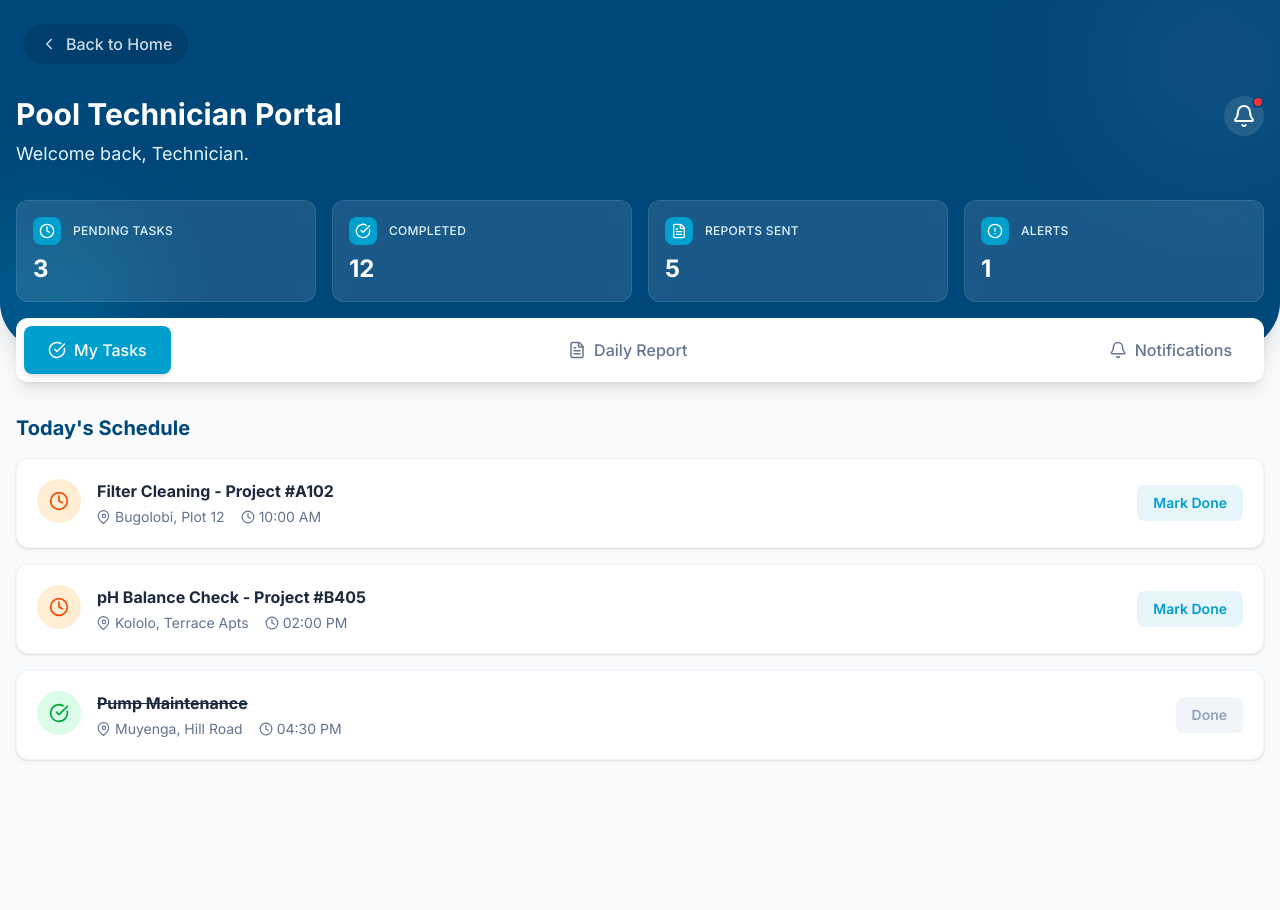
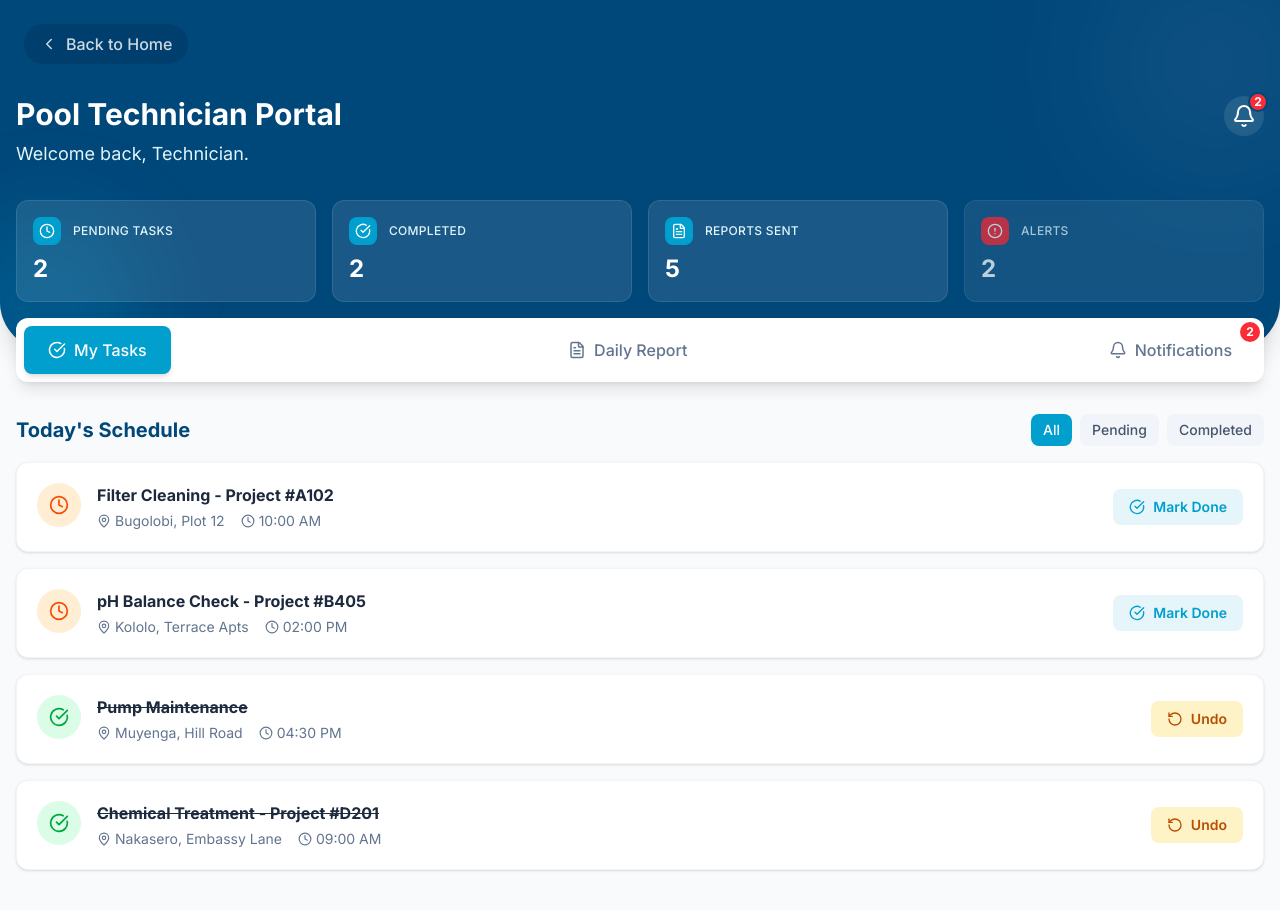
Before and after one commit to Festo-Wampamba/Afridrop, a Next.js app: page /portal/technician/dashboard in a window 1280 px wide. Shown: the top 910 px of the page. Before the commit the page ends 840 px from the top, so only its background shows below. Built offline with nearby package versions, Linux system fonts and the light colour scheme.

Commit message:
feat(technician): Enhanced dashboard interactivity
- Add task completion toggle with 'Undo'
- Add notification read/unread states
- Implement detailed view for notifications
- Make KPI cards clickable to filter tasks

```diff
--- a/src/app/portal/technician/dashboard/page.tsx
+++ b/src/app/portal/technician/dashboard/page.tsx
@@ -1,11 +1,87 @@
 'use client';
 
 import { useState } from 'react';
-import { Calendar, CheckCircle, Clock, FileText, AlertCircle, ChevronRight, Bell } from 'lucide-react';
+import { Calendar, CheckCircle, Clock, FileText, AlertCircle, ChevronRight, Bell, MapPin, Send, X, Eye, RotateCcw } from 'lucide-react';
 import Link from 'next/link';
+
+// Types for better structure
+interface Task {
+  id: number;
+  title: string;
+  location: string;
+  time: string;
+  status: 'pending' | 'completed';
+  priority: 'high' | 'medium' | 'low';
+}
+
+interface Notification {
+  id: number;
+  type: 'info' | 'success' | 'warning';
+  title: string;
+  message: string;
+  time: string;
+  isRead: boolean;
+}
+
+// Initial data
+const initialTasks: Task[] = [
+  { id: 1, title: 'Filter Cleaning - Project #A102', location: 'Bugolobi, Plot 12', time: '10:00 AM', status: 'pending', priority: 'high' },
+  { id: 2, title: 'pH Balance Check - Project #B405', location: 'Kololo, Terrace Apts', time: '02:00 PM', status: 'pending', priority: 'medium' },
+  { id: 3, title: 'Pump Maintenance', location: 'Muyenga, Hill Road', time: '04:30 PM', status: 'completed', priority: 'low' },
+  { id: 4, title: 'Chemical Treatment - Project #D201', location: 'Nakasero, Embassy Lane', time: '09:00 AM', status: 'completed', priority: 'high' },
+];
+
+const initialNotifications: Notification[] = [
+  { id: 1, type: 'info', title: 'New Task Assigned', message: 'You have been assigned to Project #C789 for a routine inspection on Friday. Please confirm availability and review the project details before the scheduled visit.', time: '2 hours ago', isRead: false },
+  { id: 2, type: 'success', title: 'Report Approved', message: 'Your daily report for Bugolobi site has been reviewed and approved by Admin. Great work maintaining the pool standards!', time: 'Yesterday', isRead: false },
+  { id: 3, type: 'warning', title: 'Equipment Alert', message: 'Low chlorine stock detected. Please requisition more supplies from the main office before your next scheduled maintenance.', time: '2 days ago', isRead: true },
+];
 
 export default function TechnicianPortal() {
   const [activeTab, setActiveTab] = useState<'tasks' | 'report' | 'notifications'>('tasks');
+  const [filterType, setFilterType] = useState<'all' | 'pending' | 'completed' | 'alerts'>('all');
+  const [tasks, setTasks] = useState<Task[]>(initialTasks);
+  const [notifications, setNotifications] = useState<Notification[]>(initialNotifications);
+  const [selectedNotification, setSelectedNotification] = useState<Notification | null>(null);
+
+  // Computed stats
+  const pendingCount = tasks.filter(t => t.status === 'pending').length;
+  const completedCount = tasks.filter(t => t.status === 'completed').length;
+  const reportsCount = 5; // Mock
+  const alertsCount = notifications.filter(n => !n.isRead).length;
+
+  // Toggle task status
+  const toggleTaskStatus = (taskId: number) => {
+    setTasks(prev => prev.map(task =>
+      task.id === taskId
+        ? { ...task, status: task.status === 'completed' ? 'pending' : 'completed' }
+        : task
+    ));
+  };
+
+  // Mark notification as read
+  const markAsRead = (notificationId: number) => {
+    setNotifications(prev => prev.map(n =>
+      n.id === notificationId ? { ...n, isRead: true } : n
+    ));
+  };
+
+  // Handle stat card click
+  const handleStatClick = (type: 'pending' | 'completed' | 'reports' | 'alerts') => {
+    if (type === 'reports') {
+      setActiveTab('report');
+    } else if (type === 'alerts') {
+      setActiveTab('notifications');
+    } else {
+      setActiveTab('tasks');
+      setFilterType(type);
+    }
+  };
+
+  // Filter tasks based on filterType
+  const filteredTasks = filterType === 'all'
+    ? tasks
+    : tasks.filter(t => t.status === filterType);
 
   return (
     <div className="min-h-screen bg-slate-50 pb-20">
@@ -29,18 +105,50 @@ export default function TechnicianPortal() {
                     <h1 className="text-3xl font-bold mb-2">Pool Technician Portal</h1>
                     <p className="text-[#E0F5FA] text-lg">Welcome back, Technician.</p>
                 </div>
-                <div className="bg-white/10 p-2 rounded-full relative cursor-pointer hover:bg-white/20 transition-colors" onClick={() => setActiveTab('notifications')}>
+                <div
+                  className="bg-white/10 p-2 rounded-full relative cursor-pointer hover:bg-white/20 transition-colors"
+                  onClick={() => { setActiveTab('notifications'); setSelectedNotification(null); }}
+                >
                     <Bell size={24} />
-                    <span className="absolute top-0 right-0 w-3 h-3 bg-red-500 rounded-full border-2 border-[#00477A]"></span>
+                    {alertsCount > 0 && (
+                      <span className="absolute -top-1 -right-1 w-5 h-5 bg-red-500 rounded-full border-2 border-[#00477A] text-xs flex items-center justify-center font-bold">
+                        {alertsCount}
+                      </span>
+                    )}
                 </div>
             </div>
 
-            {/* Quick Stats */}
+            {/* Quick Stats - Now Clickable */}
             <div className="grid grid-cols-2 md:grid-cols-4 gap-4 mt-8">
-                <StatCard label="Pending Tasks" value="3" icon={Clock} />
-                <StatCard label="Completed" value="12" icon={CheckCircle} />
-                <StatCard label="Reports Sent" value="5" icon={FileText} />
-                <StatCard label="Alerts" value="1" icon={AlertCircle} />
+                <StatCard
+                  label="Pending Tasks"
+                  value={pendingCount.toString()}
+                  icon={Clock}
+                  onClick={() => handleStatClick('pending')}
+                  active={activeTab === 'tasks' && filterType === 'pending'}
+                />
+                <StatCard
+                  label="Completed"
+                  value={completedCount.toString()}
+                  icon={CheckCircle}
+                  onClick={() => handleStatClick('completed')}
+                  active={activeTab === 'tasks' && filterType === 'completed'}
+                />
+                <StatCard
+                  label="Reports Sent"
+                  value={reportsCount.toString()}
+                  icon={FileText}
+                  onClick={() => handleStatClick('reports')}
+                  active={activeTab === 'report'}
+                />
+                <StatCard
+                  label="Alerts"
+                  value={alertsCount.toString()}
+                  icon={AlertCircle}
+                  onClick={() => handleStatClick('alerts')}
+                  active={activeTab === 'notifications'}
+                  highlight={alertsCount > 0}
+                />
             </div>
         </div>
       </div>
@@ -50,7 +158,7 @@ export default function TechnicianPortal() {
         <div className="bg-white rounded-xl shadow-lg p-2 flex justify-between overflow-x-auto">
             <TabButton
                 active={activeTab === 'tasks'}
-                onClick={() => setActiveTab('tasks')}
+                onClick={() => { setActiveTab('tasks'); setFilterType('all'); }}
                 icon={CheckCircle}
                 label="My Tasks"
             />
@@ -62,43 +170,78 @@ export default function TechnicianPortal() {
             />
              <TabButton
                 active={activeTab === 'notifications'}
-                onClick={() => setActiveTab('notifications')}
+                onClick={() => { setActiveTab('notifications'); setSelectedNotification(null); }}
                 icon={Bell}
                 label="Notifications"
+                badge={alertsCount > 0 ? alertsCount : undefined}
             />
         </div>
       </div>
 
       {/* Content Area */}
       <div className="container mx-auto px-4 mt-8">
-        {activeTab === 'tasks' && <TasksView />}
+        {activeTab === 'tasks' && (
+          <TasksView
+            tasks={filteredTasks}
+            filterType={filterType}
+            setFilterType={setFilterType}
+            onToggleStatus={toggleTaskStatus}
+          />
+        )}
         {activeTab === 'report' && <DailyReportView />}
-        {activeTab === 'notifications' && <NotificationsView />}
+        {activeTab === 'notifications' && (
+          <NotificationsView
+            notifications={notifications}
+            selectedNotification={selectedNotification}
+            onSelect={(n) => { setSelectedNotification(n); markAsRead(n.id); }}
+            onClose={() => setSelectedNotification(null)}
+          />
+        )}
       </div>
 
     </div>
   );
 }
 
-function StatCard({ label, value, icon: Icon }: any) {
+function StatCard({ label, value, icon: Icon, onClick, active, highlight }: {
+  label: string;
+  value: string;
+  icon: any;
+  onClick: () => void;
+  active?: boolean;
+  highlight?: boolean;
+}) {
     return (
-        <div className="bg-white/10 backdrop-blur-sm rounded-xl p-4 border border-white/10 hover:bg-white/20 transition-colors">
+        <button
+          onClick={onClick}
+          className={`text-left bg-white/10 backdrop-blur-sm rounded-xl p-4 border transition-all ${
+            active
+              ? 'border-white/50 bg-white/20 ring-2 ring-white/30'
+              : 'border-white/10 hover:bg-white/20 hover:border-white/30'
+          } ${highlight ? 'animate-pulse' : ''}`}
+        >
             <div className="flex items-center gap-3 mb-2">
-                <div className="p-1.5 bg-[#009FCE] rounded-lg">
+                <div className={`p-1.5 rounded-lg ${highlight ? 'bg-red-500' : 'bg-[#009FCE]'}`}>
                     <Icon size={16} className="text-white" />
                 </div>
                 <span className="text-[#E0F5FA] text-xs font-medium uppercase tracking-wide">{label}</span>
             </div>
             <div className="text-2xl font-bold">{value}</div>
-        </div>
+        </button>
     )
 }
 
-function TabButton({ active, onClick, icon: Icon, label }: any) {
+function TabButton({ active, onClick, icon: Icon, label, badge }: {
+  active: boolean;
+  onClick: () => void;
+  icon: any;
+  label: string;
+  badge?: number;
+}) {
     return (
         <button
             onClick={onClick}
-            className={`flex items-center gap-2 px-6 py-3 rounded-lg font-medium transition-all whitespace-nowrap ${
+            className={`relative flex items-center gap-2 px-6 py-3 rounded-lg font-medium transition-all whitespace-nowrap ${
                 active
                 ? 'bg-[#009FCE] text-white shadow-md'
                 : 'text-slate-500 hover:bg-slate-50'
@@ -106,21 +249,49 @@ function TabButton({ active, onClick, icon: Icon, label }: any) {
         >
             <Icon size={18} />
             {label}
+            {badge !== undefined && badge > 0 && (
+              <span className="absolute -top-1 -right-1 w-5 h-5 bg-red-500 text-white rounded-full text-xs flex items-center justify-center font-bold">
+                {badge}
+              </span>
+            )}
         </button>
     )
 }
 
-function TasksView() {
-    const tasks = [
-        { id: 1, title: 'Filter Cleaning - Project #A102', location: 'Bugolobi, Plot 12', time: '10:00 AM', status: 'pending', priority: 'high' },
-        { id: 2, title: 'pH Balance Check - Project #B405', location: 'Kololo, Terrace Apts', time: '02:00 PM', status: 'pending', priority: 'medium' },
-        { id: 3, title: 'Pump Maintenance', location: 'Muyenga, Hill Road', time: '04:30 PM', status: 'completed', priority: 'low' },
-    ];
-
+function TasksView({ tasks, filterType, setFilterType, onToggleStatus }: {
+  tasks: Task[];
+  filterType: string;
+  setFilterType: (type: 'all' | 'pending' | 'completed' | 'alerts') => void;
+  onToggleStatus: (id: number) => void;
+}) {
     return (
         <div className="space-y-4">
-            <h2 className="text-xl font-bold text-[#00477A] mb-4">Today's Schedule</h2>
-            {tasks.map(task => (
+            <div className="flex justify-between items-center">
+              <h2 className="text-xl font-bold text-[#00477A]">Today's Schedule</h2>
+              <div className="flex gap-2">
+                {(['all', 'pending', 'completed'] as const).map(type => (
+                  <button
+                    key={type}
+                    onClick={() => setFilterType(type)}
+                    className={`px-3 py-1.5 rounded-lg text-sm font-medium transition-colors ${
+                      filterType === type
+                        ? 'bg-[#009FCE] text-white'
+                        : 'bg-slate-100 text-slate-600 hover:bg-slate-200'
+                    }`}
+                  >
+                    {type.charAt(0).toUpperCase() + type.slice(1)}
+                  </button>
+                ))}
+              </div>
+            </div>
+
+            {tasks.length === 0 ? (
+              <div className="bg-white rounded-xl p-8 text-center shadow-sm border border-slate-100">
+                <Clock className="mx-auto text-slate-300 mb-3" size={40} />
+                <p className="text-slate-500">No {filterType} tasks found.</p>
+              </div>
+            ) : (
+              tasks.map(task => (
                 <div key={task.id} className="bg-white rounded-xl p-5 shadow-sm border border-slate-100 flex items-center justify-between group hover:shadow-md transition-all">
                     <div className="flex items-start gap-4">
                         <div className={`p-3 rounded-full shrink-0 ${
@@ -133,20 +304,27 @@ function TasksView() {
                                 {task.title}
                             </h3>
                             <div className="flex items-center gap-4 mt-1 text-sm text-slate-500">
-                                <span className="flex items-center gap-1"><MapPinIcon size={14} /> {task.location}</span>
+                                <span className="flex items-center gap-1"><MapPin size={14} /> {task.location}</span>
                                 <span className="flex items-center gap-1"><Clock size={14} /> {task.time}</span>
                             </div>
                         </div>
                     </div>
-                    <button className={`px-4 py-2 rounded-lg text-sm font-semibold transition-colors ${
+                    <button
+                      onClick={() => onToggleStatus(task.id)}
+                      className={`flex items-center gap-2 px-4 py-2 rounded-lg text-sm font-semibold transition-colors ${
                         task.status === 'completed'
-                        ? 'bg-slate-100 text-slate-400 cursor-not-allowed'
+                        ? 'bg-amber-100 text-amber-700 hover:bg-amber-200'
                         : 'bg-[#009FCE]/10 text-[#009FCE] hover:bg-[#009FCE] hover:text-white'
                     }`}>
-                        {task.status === 'completed' ? 'Done' : 'Mark Done'}
+                        {task.status === 'completed' ? (
+                          <><RotateCcw size={16} /> Undo</>
+                        ) : (
+                          <><CheckCircle size={16} /> Mark Done</>
+                        )}
                     </button>
                 </div>
-            ))}
+              ))
+            )}
         </div>
     )
 }
@@ -182,7 +360,7 @@ function DailyReportView() {
                     <textarea
                         className="w-full p-3 rounded-lg border border-slate-200 focus:ring-2 focus:ring-[#009FCE]/20 outline-none resize-none"
                         rows={3}
-                        placeholder="e.g., 2kg Installing Chlorine, 500ml Algaecide..."
+                        placeholder="e.g., 2kg Chlorine, 500ml Algaecide..."
                     ></textarea>
                 </div>
 
@@ -197,7 +375,7 @@ function DailyReportView() {
 
                 <div className="pt-4">
                     <button type="button" className="w-full bg-[#009FCE] hover:bg-[#007FA5] text-white font-bold py-4 rounded-xl shadow-md flex items-center justify-center gap-2 transition-all">
-                        <SendIcon size={20} /> Submit Report
+                        <Send size={20} /> Submit Report
                     </button>
                 </div>
             </form>
@@ -205,34 +383,96 @@ function DailyReportView() {
     )
 }
 
-function NotificationsView() {
+function NotificationsView({ notifications, selectedNotification, onSelect, onClose }: {
+  notifications: Notification[];
+  selectedNotification: Notification | null;
+  onSelect: (n: Notification) => void;
+  onClose: () => void;
+}) {
+    const typeStyles = {
+      info: { bg: 'bg-blue-50', border: 'border-blue-500', icon: AlertCircle, iconColor: 'text-blue-500', titleColor: 'text-blue-800', textColor: 'text-blue-600' },
+      success: { bg: 'bg-green-50', border: 'border-green-500', icon: CheckCircle, iconColor: 'text-green-500', titleColor: 'text-green-800', textColor: 'text-green-600' },
+      warning: { bg: 'bg-amber-50', border: 'border-amber-500', icon: AlertCircle, iconColor: 'text-amber-500', titleColor: 'text-amber-800', textColor: 'text-amber-600' },
+    };
+
+    // Detail view
+    if (selectedNotification) {
+      const style = typeStyles[selectedNotification.type];
+      const IconComponent = style.icon;
+      return (
+        <div className="space-y-4">
+          <button
+            onClick={onClose}
+            className="flex items-center gap-2 text-slate-500 hover:text-slate-700 font-medium"
+          >
+            <ChevronRight className="rotate-180" size={18} /> Back to Notifications
+          </button>
+
+          <div className={`${style.bg} border-l-4 ${style.border} p-6 rounded-r-xl`}>
+            <div className="flex items-start gap-4">
+              <div className={`p-3 rounded-full ${style.bg}`}>
+                <IconComponent className={style.iconColor} size={28} />
+              </div>
+              <div className="flex-1">
+                <div className="flex justify-between items-start">
+                  <h3 className={`text-xl font-bold ${style.titleColor}`}>{selectedNotification.title}</h3>
+                  <span className="text-slate-400 text-sm">{selectedNotification.time}</span>
+                </div>
+                <p className={`${style.textColor} mt-3 leading-relaxed`}>{selectedNotification.message}</p>
+                <div className="mt-4 flex items-center gap-2 text-sm text-slate-500">
+                  <Eye size={16} /> Marked as read
+                </div>
+              </div>
+            </div>
+          </div>
+        </div>
+      );
+    }
+
+    // List view
     return (
         <div className="space-y-4">
              <h2 className="text-xl font-bold text-[#00477A] mb-4">Notifications</h2>
-             <div className="bg-blue-50 border-l-4 border-blue-500 p-4 rounded-r-lg">
-                 <div className="flex gap-3">
-                     <AlertCircle className="text-blue-500 shrink-0" size={24} />
-                     <div>
-                         <h4 className="font-bold text-blue-800">New Task Assigned</h4>
-                         <p className="text-blue-600 text-sm mt-1">You have been assigned to Project #C789 for a routine inspection on Friday.</p>
-                         <span className="text-blue-400 text-xs mt-2 block">2 hours ago</span>
+
+             {notifications.length === 0 ? (
+               <div className="bg-white rounded-xl p-8 text-center shadow-sm border border-slate-100">
+                 <Bell className="mx-auto text-slate-300 mb-3" size={40} />
+                 <p className="text-slate-500">No notifications.</p>
+               </div>
+             ) : (
+               notifications.map(notification => {
+                 const style = typeStyles[notification.type];
+                 const IconComponent = style.icon;
+                 return (
+                   <button
+                     key={notification.id}
+                     onClick={() => onSelect(notification)}
+                     className={`w-full text-left ${notification.isRead ? 'bg-white' : style.bg} border-l-4 ${style.border} p-4 rounded-r-lg shadow-sm hover:shadow-md transition-all ${!notification.isRead ? 'ring-2 ring-offset-2 ring-blue-200' : ''}`}
+                   >
+                     <div className="flex gap-3">
+                       <div className={`shrink-0 p-2 rounded-full ${notification.isRead ? 'bg-slate-100' : style.bg}`}>
+                         <IconComponent className={notification.isRead ? 'text-slate-400' : style.iconColor} size={20} />
+                       </div>
+                       <div className="flex-1 min-w-0">
+                         <div className="flex justify-between items-start gap-2">
+                           <h4 className={`font-bold ${notification.isRead ? 'text-slate-600' : style.titleColor}`}>
+                             {notification.title}
+                             {!notification.isRead && (
+                               <span className="ml-2 inline-block w-2 h-2 bg-red-500 rounded-full"></span>
+                             )}
+                           </h4>
+                           <span className="text-slate-400 text-xs shrink-0">{notification.time}</span>
+                         </div>
+                         <p className={`text-sm mt-1 truncate ${notification.isRead ? 'text-slate-500' : style.textColor}`}>
+                           {notification.message}
+                         </p>
+                       </div>
+                       <ChevronRight className="text-slate-300 shrink-0 self-center" size={20} />
                      </div>
-                 </div>
-             </div>
-             <div className="bg-white border border-slate-100 p-4 rounded-lg shadow-sm">
-                  <div className="flex gap-3">
-                     <div className="bg-green-100 p-2 rounded-full h-fit text-green-600"><CheckCircle size={20} /></div>
-                     <div>
-                         <h4 className="font-bold text-slate-800">Report Approved</h4>
-                         <p className="text-slate-600 text-sm mt-1">Your daily report for Bugolobi site has been reviewed and approved by Admin.</p>
-                         <span className="text-slate-400 text-xs mt-2 block">Yesterday</span>
-                     </div>
-                 </div>
-             </div>
+                   </button>
+                 );
+               })
+             )}
         </div>
     )
 }
-
-// Simple Icon Components to resolve usage
-function MapPinIcon({size, className}: any) { return <svg xmlns="http://www.w3.org/2000/svg" width={size} height={size} viewBox="0 0 24 24" fill="none" stroke="currentColor" strokeWidth="2" strokeLinecap="round" strokeLinejoin="round" className={className}><path d="M20 10c0 6-9 13-9 13s-9-7-9-13a9 9 0 0 1 18 0z"></path><circle cx="12" cy="10" r="3"></circle></svg>}
-function SendIcon({size, className}: any) { return <svg xmlns="http://www.w3.org/2000/svg" width={size} height={size} viewBox="0 0 24 24" fill="none" stroke="currentColor" strokeWidth="2" strokeLinecap="round" strokeLinejoin="round" className={className}><line x1="22" y1="2" x2="11" y2="13"></line><polygon points="22 2 15 22 11 13 2 9 22 2"></polygon></svg>}
```
